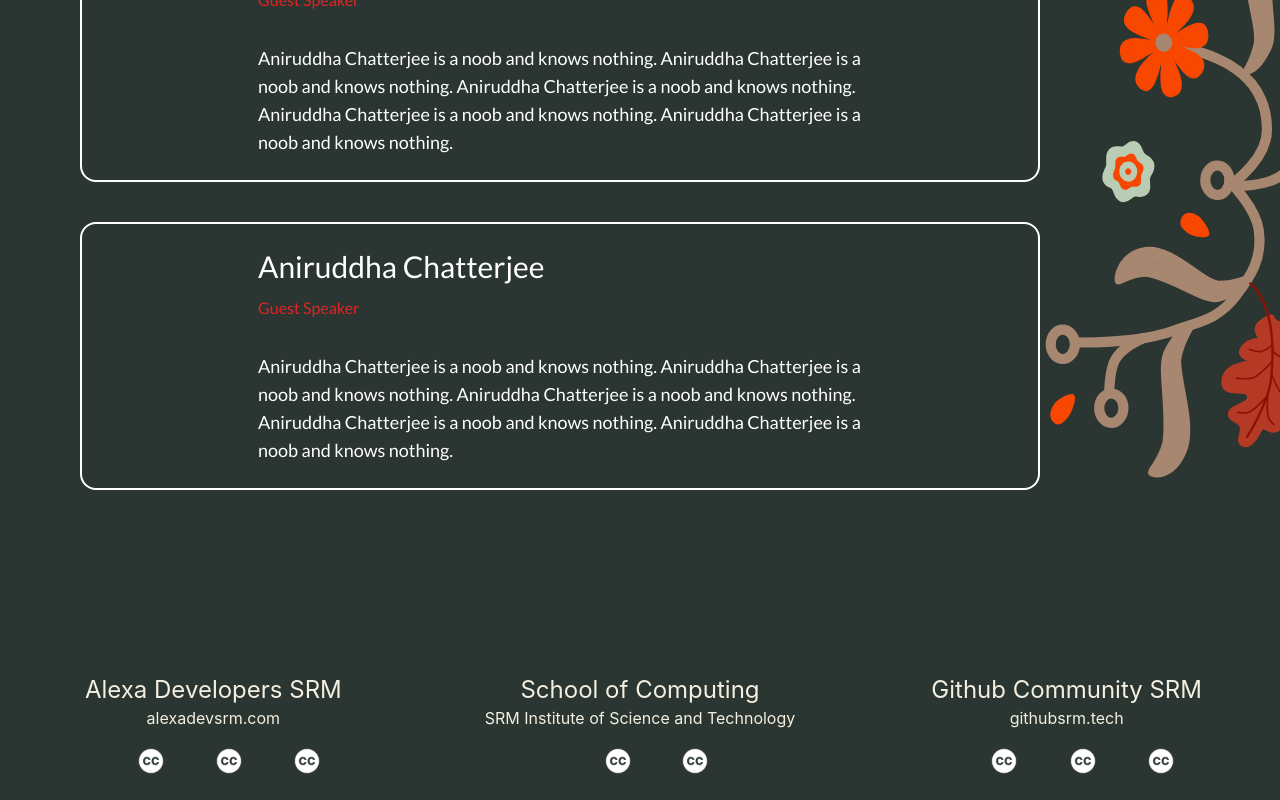
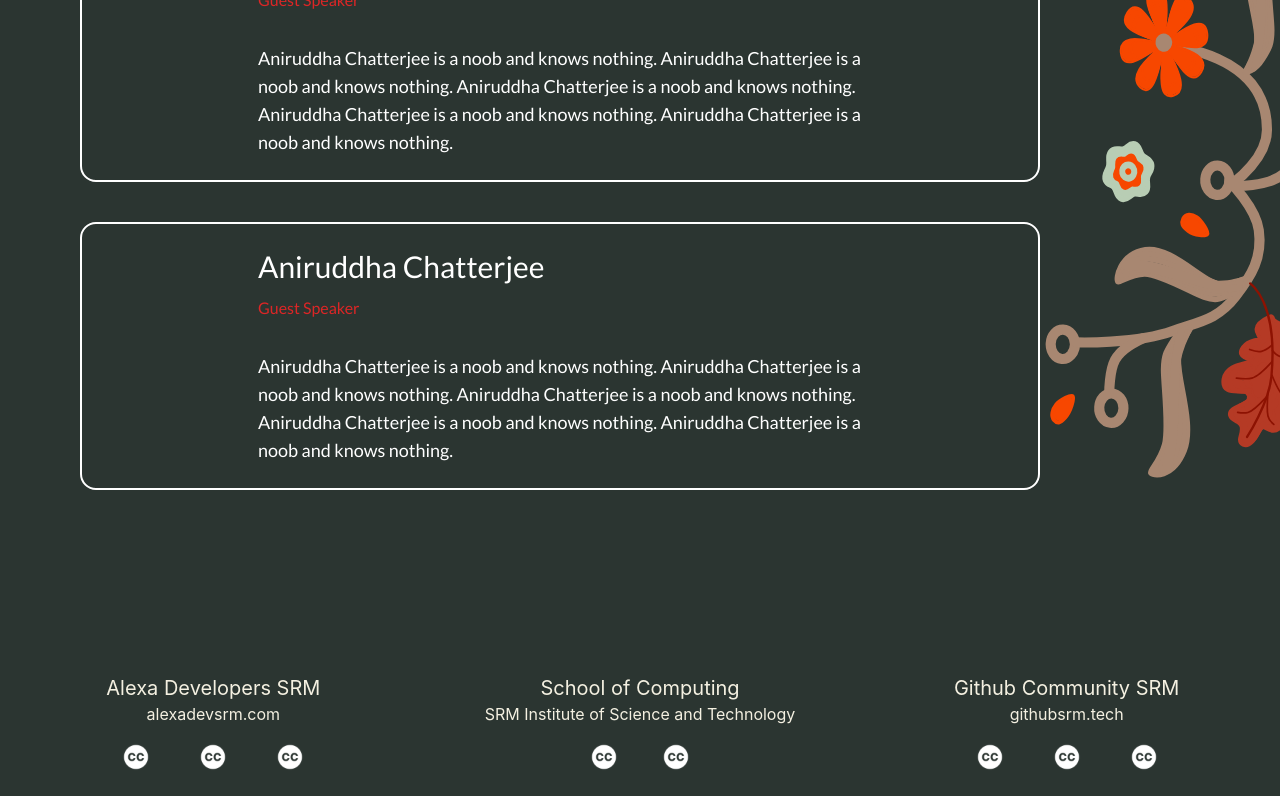
Before and after one commit to AlexaSRM/skilltober, a Next.js app: page / in a window 1280 px wide. Shown: the part 1936-2736 px from the top of the page. Built offline with nearby package versions, Linux system fonts and the light colour scheme.

Commit message:
💄 Update Spacing

```diff
--- a/components/footer/footer.tsx
+++ b/components/footer/footer.tsx
@@ -6,44 +6,44 @@ const Footer = () => {
   return (
     <div className="lg:flex text-textPrimary text-center py-6">
       <div className="lg:flex-1 mx-10">
-        <h1 className="text-2xl">Alexa Developers SRM</h1>
+        <h1 className="text-xl">Alexa Developers SRM</h1>
         <h2 className="text-md">alexadevsrm.com</h2>
-        <div className="grid grid-cols-3 mt-4 px-14">
-          <a href="https://www.instagram.com/alexadevsrm/">
-            <Instagram className="lg:mx-10 mx-4" />
+        <div className="grid grid-cols-3 mt-4 w-8/12 mx-auto">
+          <a href="https://www.instagram.com/alexadevsrm/" target="_blank" rel="noopener noreferrer">
+            <Instagram className="mx-auto" />
           </a>
-          <a href="https://www.linkedin.com/company/alexa-developers-srm/">
-            <LinkedIn className="lg:mx-10 mx-4" />
+          <a href="https://www.linkedin.com/company/alexa-developers-srm/" target="_blank" rel="noopener noreferrer">
+            <LinkedIn className="mx-auto" />
           </a>
           <a href="mailto:hello@alexadevsrm.com">
-            <Mail className="lg:mx-10 mx-4" />
+            <Mail className="mx-auto" />
           </a>
         </div>
       </div>
       <div className="lg:flex-1 lg:mt-0 mt-5 mx-10">
-        <h1 className="text-2xl">School of Computing</h1>
+        <h1 className="text-xl">School of Computing</h1>
         <h2 className="text-md">SRM Institute of Science and Technology</h2>
-        <div className="grid grid-cols-2 mt-4 px-24">
-          <a href="https://www.instagram.com/schoolofcomputingsrmist/">
-            <Instagram className="lg:mx-10 mx-4" />
+        <div className="grid grid-cols-2 mt-4 w-5/12 mx-auto">
+          <a href="https://www.instagram.com/schoolofcomputingsrmist/" target="_blank" rel="noopener noreferrer">
+            <Instagram className="mx-auto" />
           </a>
-          <a href="https://www.linkedin.com/company/school-of-computing-srmist/">
-            <LinkedIn className="lg:mx-10 mx-4" />
+          <a href="https://www.linkedin.com/company/school-of-computing-srmist/" target="_blank" rel="noopener noreferrer">
+            <LinkedIn className="mx-auto" />
           </a>
         </div>
       </div>
       <div className="lg:flex-1 lg:mt-0 mt-5 mx-10">
-        <h1 className="text-2xl">Github Community SRM</h1>
+        <h1 className="text-xl">Github Community SRM</h1>
         <h2 className="text-md">githubsrm.tech</h2>
-        <div className="grid grid-cols-3 mt-4 px-14">
-          <a href="https://www.instagram.com/githubsrm/">
-            <Instagram className="lg:mx-10 mx-4" />
+        <div className="grid grid-cols-3 mt-4 w-8/12 mx-auto">
+          <a href="https://www.instagram.com/githubsrm/" target="_blank" rel="noopener noreferrer">
+            <Instagram className="mx-auto" />
           </a>
-          <a href="https://www.linkedin.com/company/githubsrm/mycompany/">
-            <LinkedIn className="lg:mx-10 mx-4" />
+          <a href="https://www.linkedin.com/company/githubsrm/mycompany/" target="_blank" rel="noopener noreferrer">
+            <LinkedIn className="mx-auto" />
           </a>
-          <a href="/">
-            <Mail className="lg:mx-10 mx-4" />
+          <a href="mailto:community@githubsrm.tech">
+            <Mail className="mx-auto" />
           </a>
         </div>
       </div>
```
